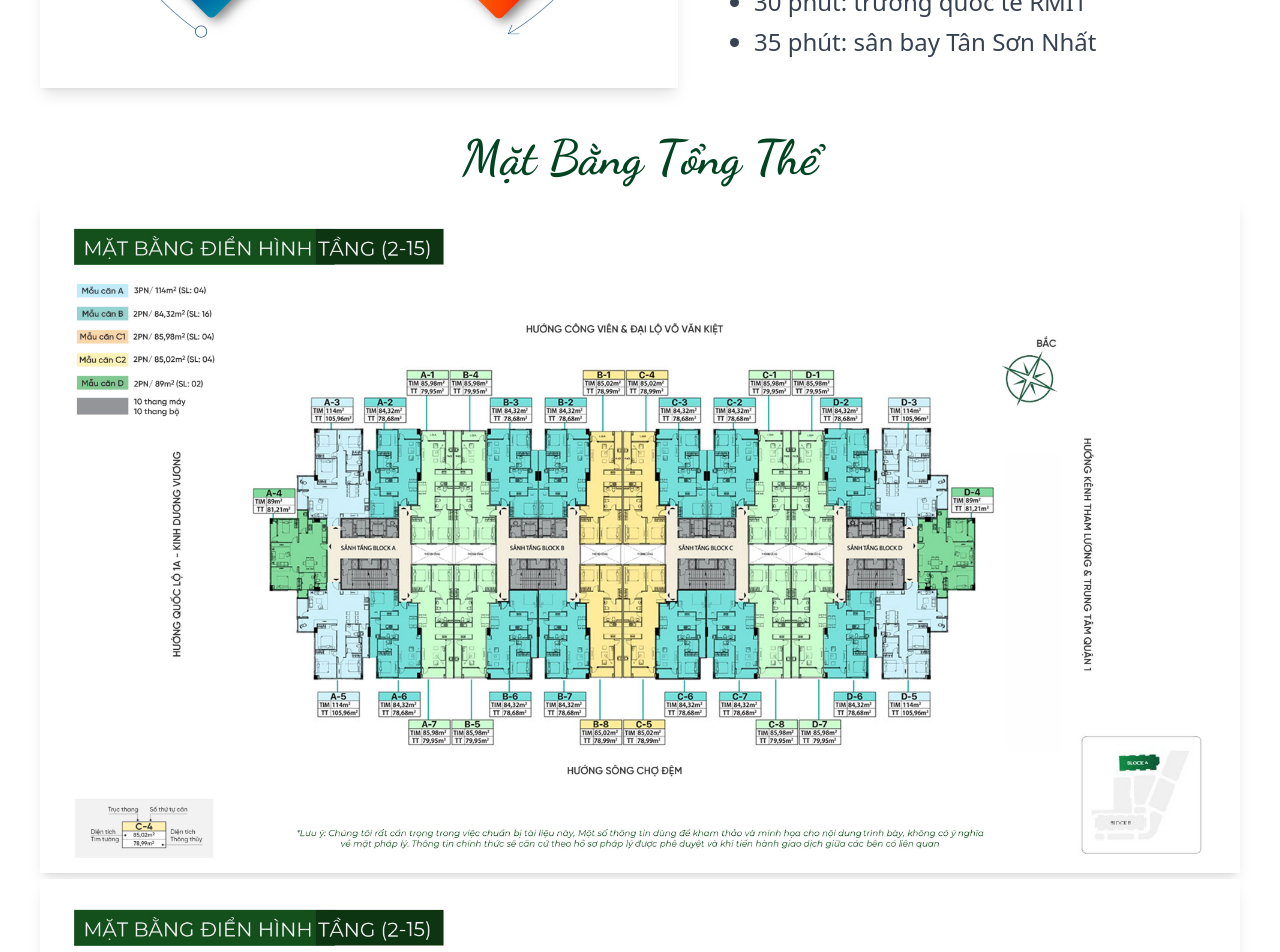
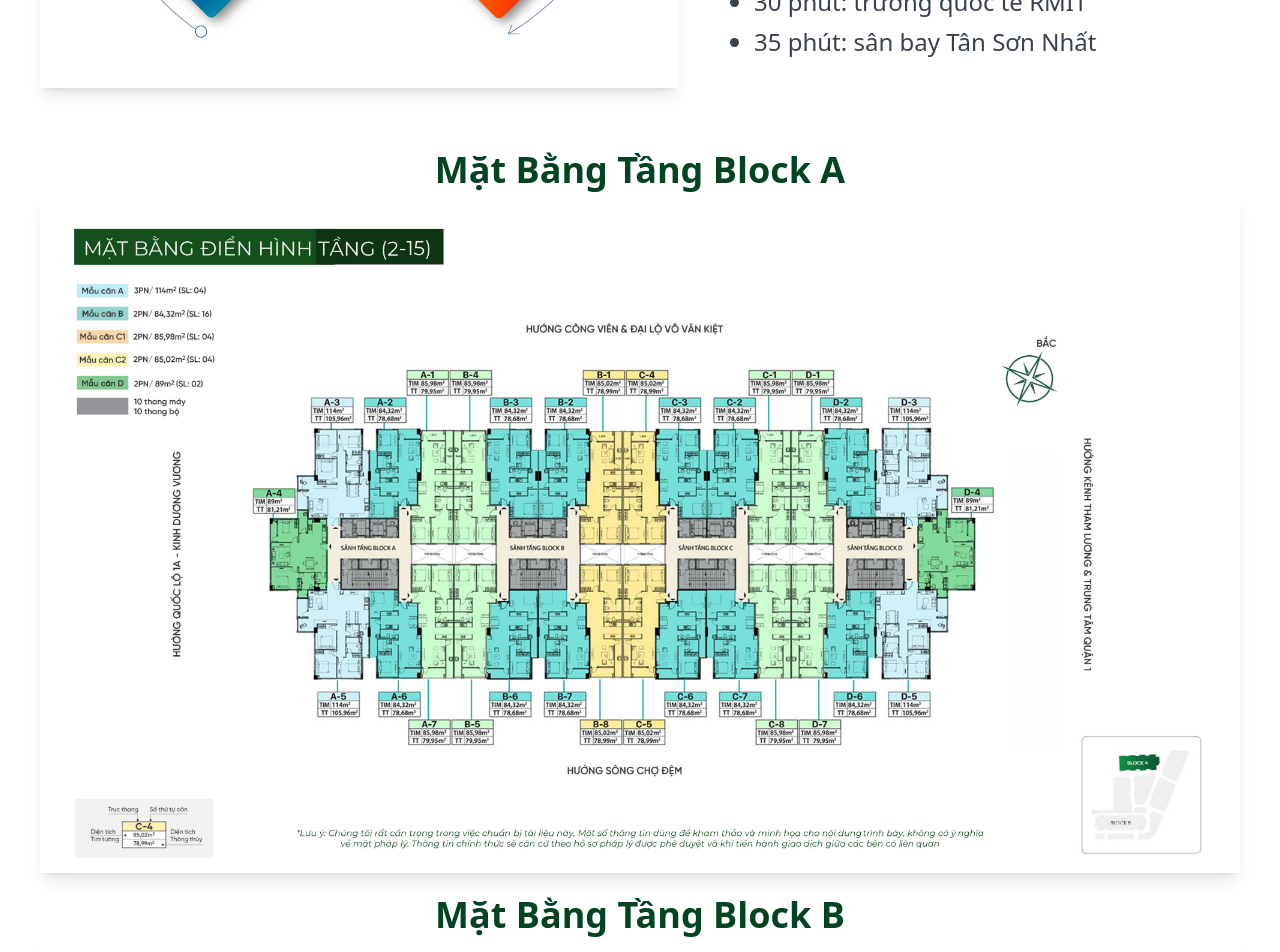
Before and after one commit to ffsasa/conicboulevard, a React (Vite) app: page / in a window 1280 px wide. Shown: the part 8400-9352 px from the top of the page. Built offline with nearby package versions, Linux system fonts and the light colour scheme.

Commit message:
Update user interface

```diff
--- a/src/pages/Home.jsx
+++ b/src/pages/Home.jsx
@@ -221,8 +221,8 @@ const Home = () => {
         </section>
 
         <section id="matbang" className="max-w-screen-2xl mx-auto pt-4 sm:pt-10">
-          <h2 className="text-3xl sm:text-5xl font-bold text-darkgreen text-center font-dancing sm:pb-4">
-            Mặt Bằng Tổng Thể
+          <h2 className="text-3xl sm:text-4xl font-bold text-darkgreen text-center sm:pt-4 sm:mb-2">
+            Mặt Bằng Tầng Block A
           </h2>
           <div className="w-full">
             <FullscreenImage
@@ -231,7 +231,9 @@ const Home = () => {
               className="shadow-lg w-full object-cover"
             />
           </div>
-
+          <h2 className="text-3xl sm:text-4xl font-bold text-darkgreen text-center sm:pt-4 sm:mb-2">
+            Mặt Bằng Tầng Block B
+          </h2>
           <div className="w-full">
             <FullscreenImage
               src="/blockb2.jpg"
```
